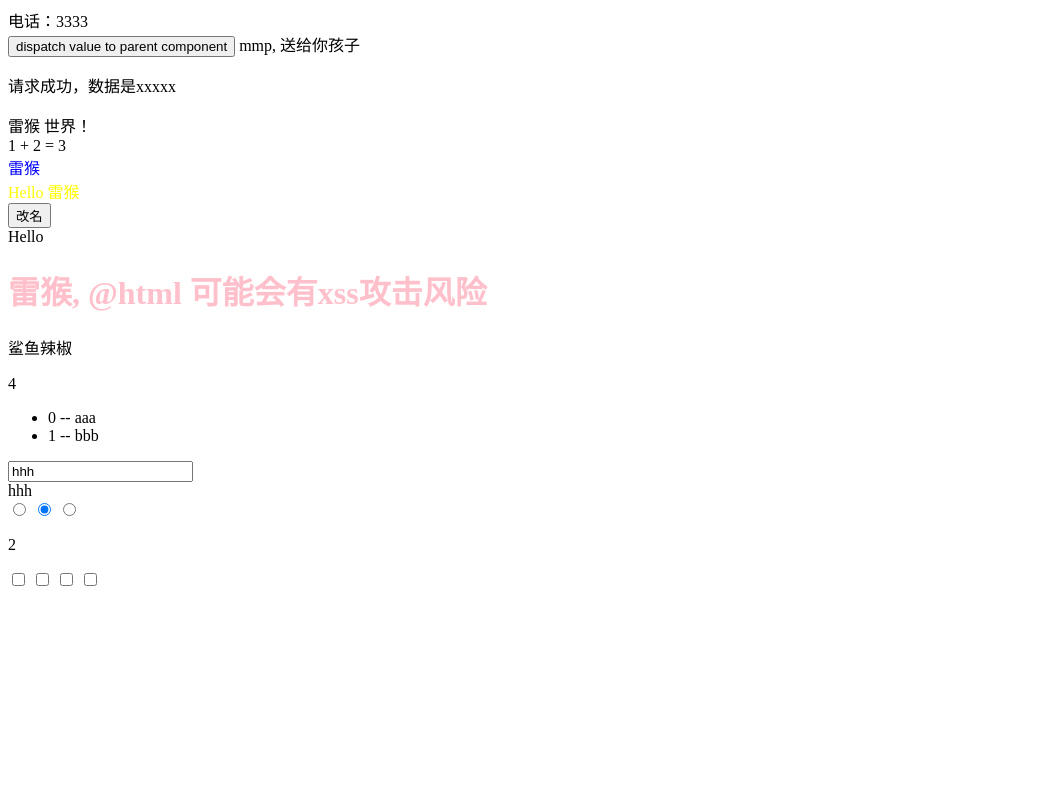
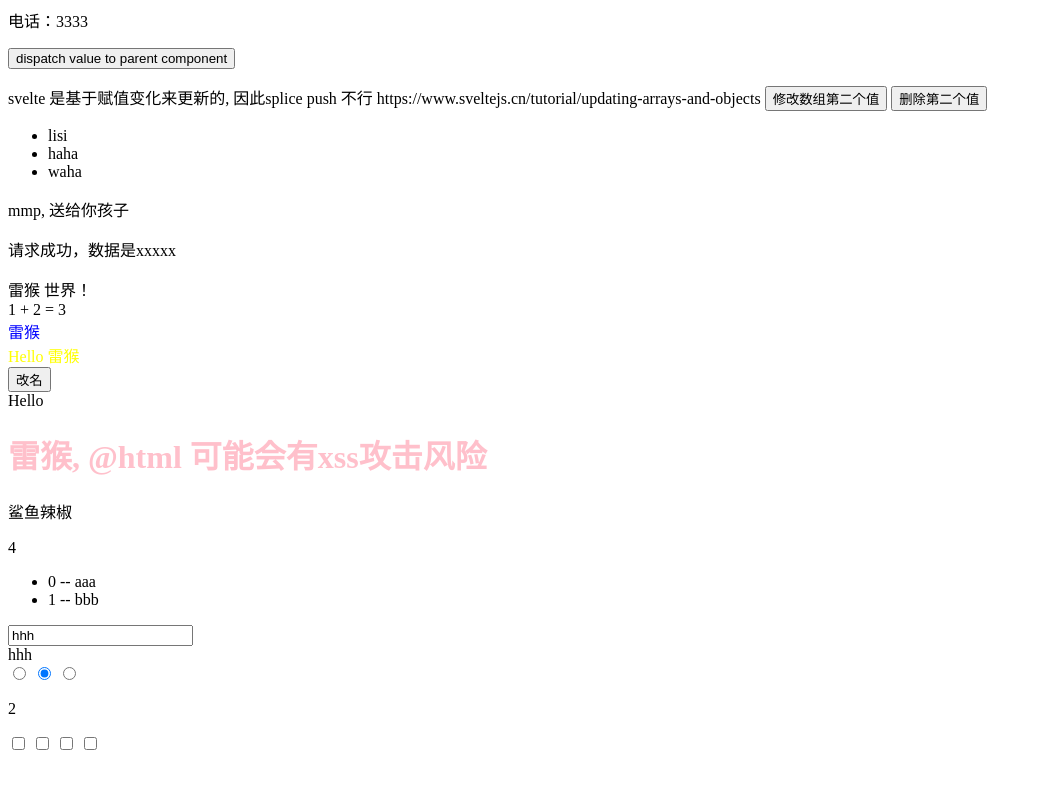
Before and after one commit to yuqi17/svelte-learning, a Svelte app: page / in a window 1280 px wide. Shown: the top 788 px of the page, without its empty margins (0-1042 px from the left). Built offline with nearby package versions, Linux system fonts and the light colour scheme.

Commit message:
数组更新

```diff
--- a/src/Phone.svelte
+++ b/src/Phone.svelte
@@ -1,6 +1,8 @@
 <script>
     import { createEventDispatcher, onMount } from "svelte";
+    import { each } from "svelte/internal";
     export let number; // 属性
+    let list = [{ name: "lisi" }, { name: "haha" }, { name: "waha" }];
 
     const dispatch = createEventDispatcher();
 
@@ -10,9 +12,36 @@
 </script>
 
 <div>电话：{number}</div>
-<button
-    on:click={() => {
-        dispatch('hee', 66666);
-    }}>dispatch value to parent component</button>
+<p>
+    <button
+        on:click={() => {
+            dispatch('hee', 66666);
+        }}>
+        dispatch value to parent component
+    </button>
+</p>
+
+<p>
+    svelte 是基于赋值变化来更新的, 因此splice push 不行
+    https://www.sveltejs.cn/tutorial/updating-arrays-and-objects
+    <button
+        on:click={() => {
+            list[1] = { name: '6666' };
+        }}>修改数组第二个值</button>
+    <button
+        on:click={() => {
+            // delete list[1]; 这个不行
+            // 下面这个写法是可以的, 但需要写两行
+            // list.splice(1, 1);
+            // list = list;
+            //  这种写法更通用,vue, react 也是推荐这个写法
+            list = list.filter((_, i) => i !== 1);
+        }}>删除第二个值</button>
+</p>
+<ul>
+    {#each list as item}
+        <li>{item.name}</li>
+    {/each}
+</ul>
 
 <slot>默认值</slot>
```
